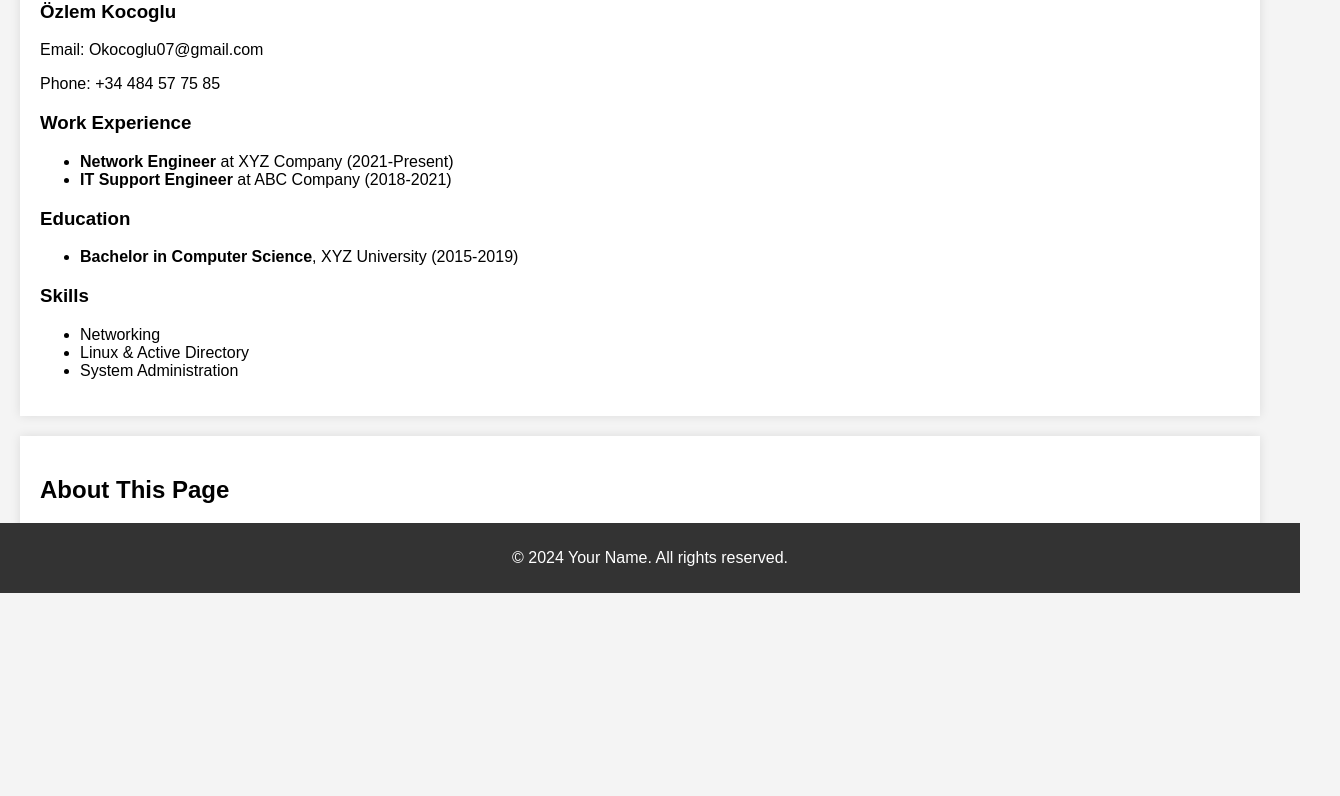
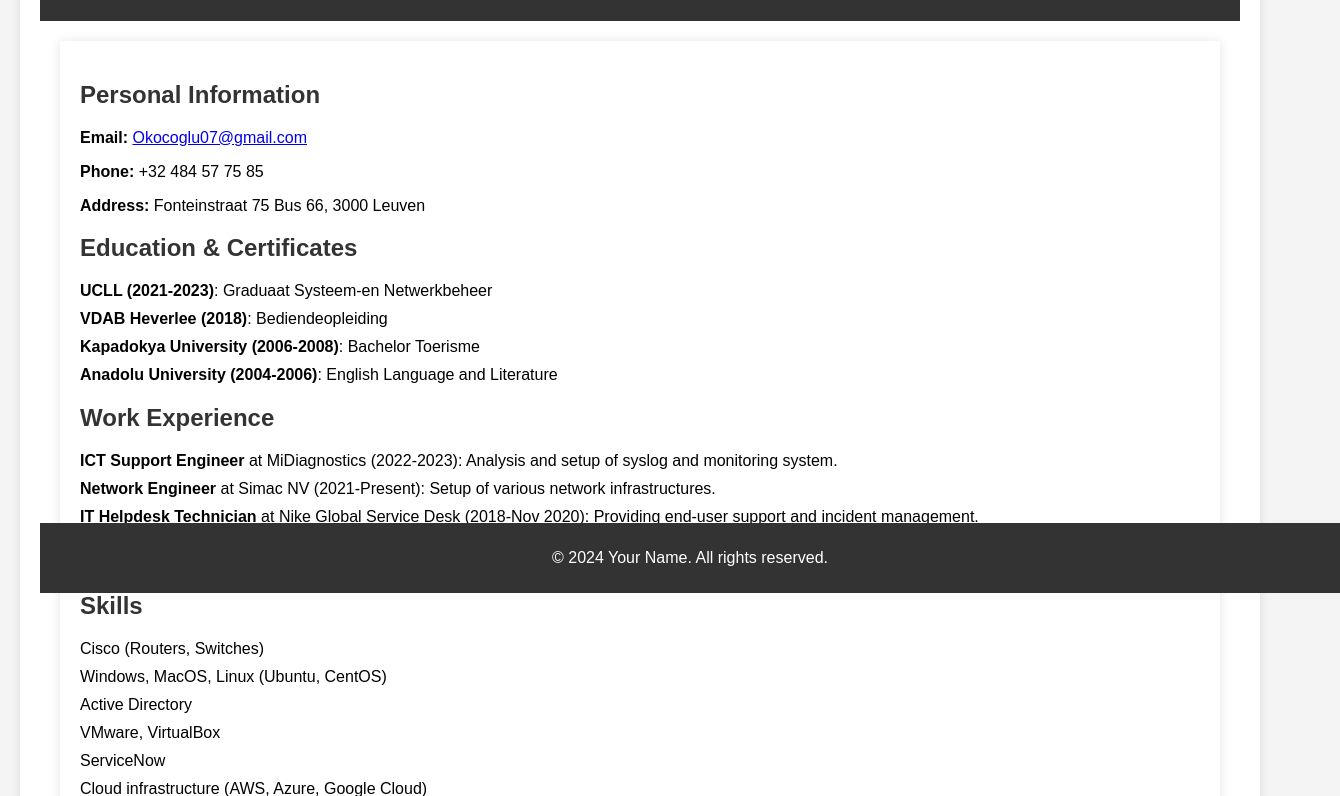
Before and after one commit to OzlemKocoglu/CV, a plain HTML site: page index.html in a window 1280 px wide. Shown: the part 207-1003 px from the top of the page, 1340 px wide, since content can reach past the window. Before the commit the page ends 805 px from the top, so only its background shows below. Drawn offline with Linux system fonts and the light colour scheme.

Commit message:
Update index.html

```diff
--- a/index.html
+++ b/index.html
@@ -41,29 +41,113 @@
         <h1>Welcome to My CV</h1>
     </header>
 <section>
-    <h2>My CV</h2>
-    <h3>Özlem Kocoglu</h3>
-    <p>Email: Okocoglu07@gmail.com</p>
-    <p>Phone: +34 484 57 75 85</p>
+    <!DOCTYPE html>
+<html lang="en">
+<head>
+    <meta charset="UTF-8">
+    <meta name="viewport" content="width=device-width, initial-scale=1.0">
+    <meta http-equiv="X-UA-Compatible" content="ie=edge">
+    <title>Ozlem Kocoglu - CV</title>
+    <style>
+        body {
+            font-family: Arial, sans-serif;
+            margin: 0;
+            padding: 0;
+            background-color: #f4f4f4;
+        }
+        header {
+            background-color: #333;
+            color: white;
+            padding: 10px 0;
+            text-align: center;
+        }
+        section {
+            margin: 20px;
+            padding: 20px;
+            background-color: white;
+            box-shadow: 0 0 10px rgba(0, 0, 0, 0.1);
+        }
+        h2, h3 {
+            color: #333;
+        }
+        ul {
+            list-style-type: none;
+            padding: 0;
+        }
+        ul li {
+            margin-bottom: 10px;
+        }
+        footer {
+            text-align: center;
+            padding: 10px;
+            background-color: #333;
+            color: white;
+            position: absolute;
+            width: 100%;
+            bottom: 0;
+        }
+    </style>
+</head>
+<body>
 
-    <h3>Work Experience</h3>
+    <header>
+        <h1>Ozlem Kocoglu - CV</h1>
+    </header>
+
+    <section>
+        <h2>Personal Information</h2>
+        <p><strong>Email:</strong> <a href="mailto:Okocoglu07@gmail.com">Okocoglu07@gmail.com</a></p>
+        <p><strong>Phone:</strong> +32 484 57 75 85</p>
+        <p><strong>Address:</strong> Fonteinstraat 75 Bus 66, 3000 Leuven</p>
+
+        <h2>Education & Certificates</h2>
         <ul>
-        <li><strong>Network Engineer</strong> at XYZ Company (2021-Present)</li>
-        <li><strong>IT Support Engineer</strong> at ABC Company (2018-2021)</li>
+            <li><strong>UCLL (2021-2023)</strong>: Graduaat Systeem-en Netwerkbeheer</li>
+            <li><strong>VDAB Heverlee (2018)</strong>: Bediendeopleiding</li>
+            <li><strong>Kapadokya University (2006-2008)</strong>: Bachelor Toerisme</li>
+            <li><strong>Anadolu University (2004-2006)</strong>: English Language and Literature</li>
         </ul>
 
-    <h3>Education</h3>
+        <h2>Work Experience</h2>
         <ul>
-        <li><strong>Bachelor in Computer Science</strong>, XYZ University (2015-2019)</li>
+            <li><strong>ICT Support Engineer</strong> at MiDiagnostics (2022-2023):
+                Analysis and setup of syslog and monitoring system.</li>
+            <li><strong>Network Engineer</strong> at Simac NV (2021-Present):
+                Setup of various network infrastructures.</li>
+            <li><strong>IT Helpdesk Technician</strong> at Nike Global Service Desk (2018-Nov 2020):
+                Providing end-user support and incident management.</li>
+            <li><strong>International Experience in the Tourism Sector</strong>:
+                Cabin Crew Member (Corendon Airlines, 2013-2014), Receptionist (Gunes Hotel Istanbul, 2012-2013),
+                Waiter and Hospitality (Royal Caribbean International, 2009-2012).</li>
         </ul>
 
-    <h3>Skills</h3>
+        <h2>Skills</h2>
         <ul>
-        <li>Networking</li>
-        <li>Linux & Active Directory</li>
-        <li>System Administration</li>
+            <li>Cisco (Routers, Switches)</li>
+            <li>Windows, MacOS, Linux (Ubuntu, CentOS)</li>
+            <li>Active Directory</li>
+            <li>VMware, VirtualBox</li>
+            <li>ServiceNow</li>
+            <li>Cloud infrastructure (AWS, Azure, Google Cloud)</li>
+            <li>Cybersecurity (OPENVPN, Cisco AnyConnect Secure Mobility Client)</li>
+        </ul>
+
+        <h2>Languages</h2>
+        <ul>
+            <li><strong>Turkish</strong>: Native</li>
+            <li><strong>Dutch</strong>: Fluent</li>
+            <li><strong>English</strong>: Fluent</li>
+            <li><strong>French</strong>: Basic knowledge</li>
         </ul>
     </section>
+
+    <footer>
+        <p>&copy; 2024 Ozlem Kocoglu. All rights reserved.</p>
+    </footer>
+
+</body>
+</html>
+
 
     <section>
         <h2>About This Page</h2>
```
Lines whose indentation alone changed are shown as unchanged.
